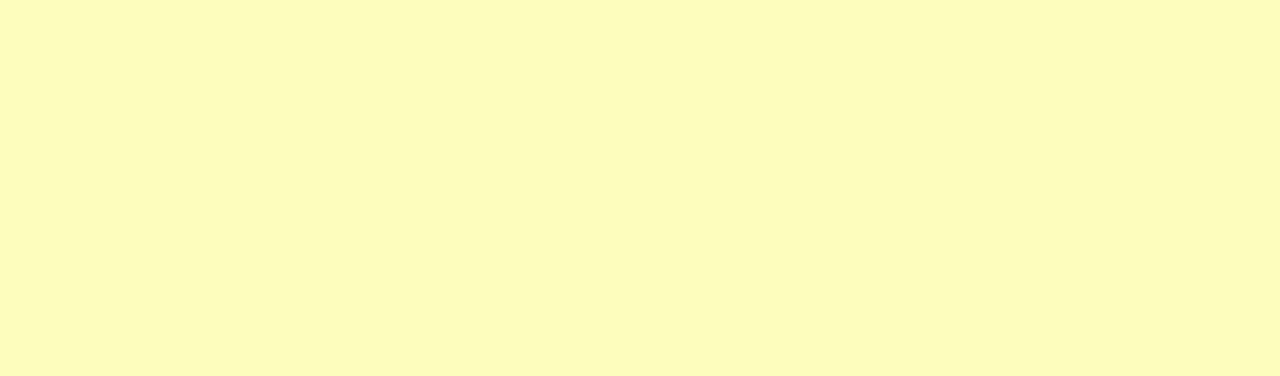
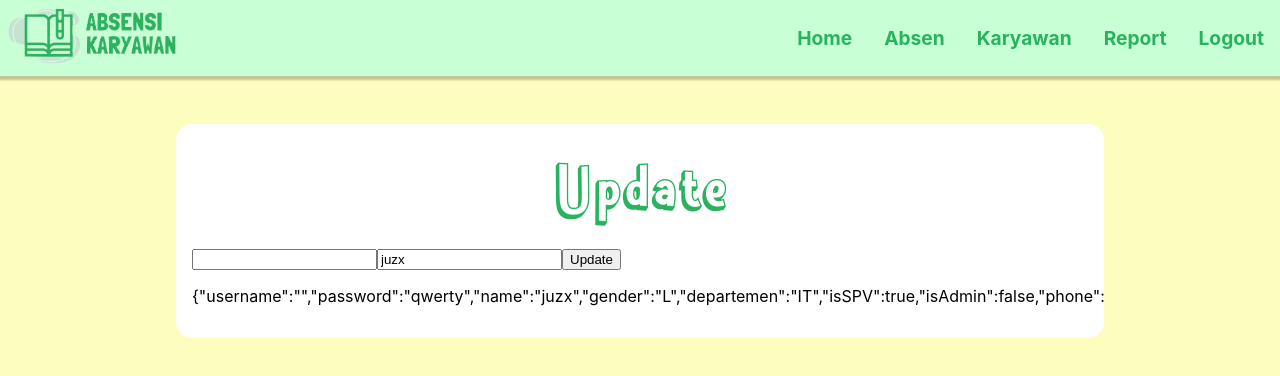
Before and after one commit to ahmadfaqih796/absensi-react, a React (Create React App) app: page /admin/karyawan/update/1 in a window 1280 px wide. Before the commit this address had no page. Shown: the top 376 px of the page. Built offline with nearby package versions, Linux system fonts and the light colour scheme.

Commit message:
update karyawan

```diff
--- a/src/App.js
+++ b/src/App.js
@@ -6,6 +6,7 @@ import Absensi from "./pages/monitor/Absensi";
 import DataKaryawan from "./pages/admin/karyawan/data.karyawan";
 import Beranda from "./pages/admin/Beranda";
 import CreateKaryawan from "./pages/admin/karyawan/create.karyawan";
+import UpdateKaryawan from "./pages/admin/karyawan/update.karyawan";
 const Protected = () => {
 	const [isAuthenticated, setIsAuthenticated] = useState(localStorage.getItem("token"))
   return <>
@@ -28,6 +29,7 @@ function App() {
 				<Route path="/admin/beranda" element={<Beranda />}/>
 				<Route path="/admin/karyawan" element={<DataKaryawan />}/>
 				<Route path="/admin/karyawan/tambah" element={<CreateKaryawan />}/>
+				<Route path="/admin/karyawan/update/:nik" element={<UpdateKaryawan />}/>
 				<Route path="/admin/edit/:nik" element={<DataKaryawan />}/>
         <Route path="/login" element={<LoginAdmin />} />
         <Route path='/absensi' element={<Absensi />} />
--- a/src/pages/admin/karyawan/data.karyawan.js
+++ b/src/pages/admin/karyawan/data.karyawan.js
@@ -52,12 +52,12 @@ const DataKaryawan = () => {
                 <td>{data.gender}</td>
                 <td>{data.isActive ? "Aktif" : "Tidak Aktif"}</td>
                 <td>
-                  <a href="/" id="print">
+                  <a href={"/admin/karyawan/update/"+ data._id} id="print" >
                     <i className="fa-solid fa-print"></i>
                   </a>
                 </td>
                 <td>
-                  <a href="/" id="edit">
+                  <a href={"/admin/karyawan/update/"+ data.nik} id="edit">
                     <i className="fa-solid fa-pen-to-square"></i>
                   </a>
                 </td>
--- /dev/null
+++ b/src/pages/admin/karyawan/update.karyawan.js
@@ -0,0 +1,62 @@
+import { useState } from "react";
+import { useNavigate, useParams } from "react-router-dom";
+import Navbar from "../../../components/Navbar";
+import { updateKaryawan } from "../../../providers/admin.provider";
+
+const defaultKaryawan = {
+  username: "",
+  password: "qwerty",
+  name: "juzx",
+  gender: "L",
+  departemen: "IT",
+  isSPV: true,
+  isAdmin: false,
+  phone: "091212",
+  alamat: "jl.kesasar",
+	isActive: true
+};
+const UpdateKaryawan = () => {
+	const params = useParams()
+	const navigate = useNavigate()
+  const [karyawan, setKaryawan] = useState(defaultKaryawan);
+	console.log(params.nik)
+
+  const handleKaryawan = (e) => {
+    const name = e.target.name;
+    const value = e.target.value;
+    setKaryawan((values) => ({ ...values, [name]: value }));
+  };
+  const handleEditKaryawan = (nik, karyawan, e) => {
+    updateKaryawan(nik, karyawan, e).then((response) => {
+      alert("data berhasil diupdate");
+    });
+		navigate("/admin/karyawan")
+  };
+  return (
+    <>
+      <Navbar />
+      <main className="konten">
+        <legend>Update</legend>
+        <form>
+          <input
+            type="text"
+            name="username"
+            value={karyawan.username}
+            onChange={handleKaryawan}
+          />
+          <input
+            type="text"
+            name="name"
+            value={karyawan.name}
+            onChange={handleKaryawan}
+          />
+          <button onClick={(e) => handleEditKaryawan(params.nik ,karyawan, e)}>
+            Update
+          </button>
+        </form>
+        <p>{JSON.stringify(karyawan)}</p>
+      </main>
+    </>
+  );
+};
+export default UpdateKaryawan;
--- a/src/providers/admin.provider.js
+++ b/src/providers/admin.provider.js
@@ -45,3 +45,13 @@ export const createKaryawan = (karyawan) => {
       .catch((err) => reject(err));
   });
 };
+
+export const updateKaryawan = (nik, karyawan) => {
+	let payload = {...karyawan}
+	return new Promise((resolve, reject) => {
+		axios
+		.put(BASE_URL + `/admin/search/${nik}`, payload)
+		.then((res) => resolve(res))
+		.catch((err) => reject(err))
+	})
+}
```
